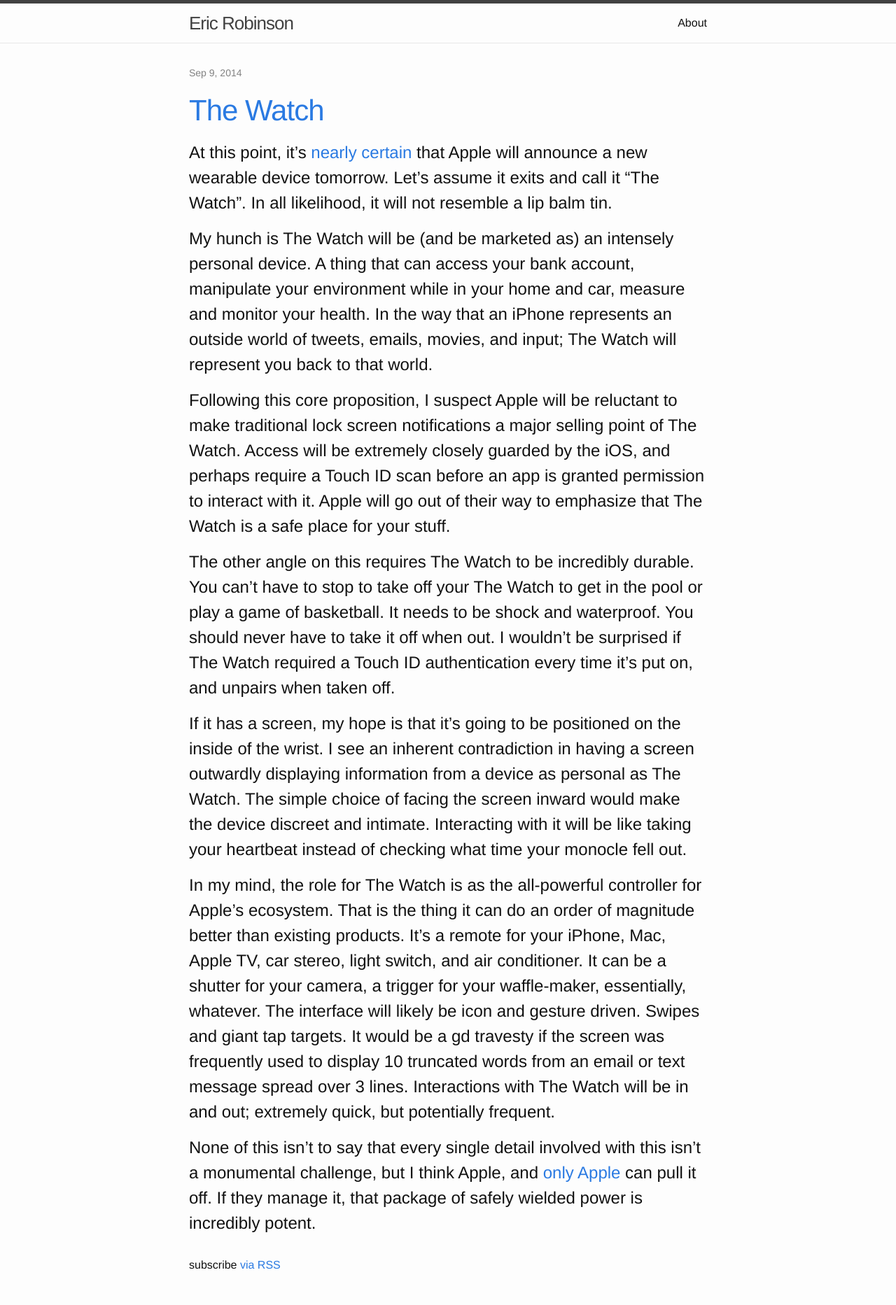
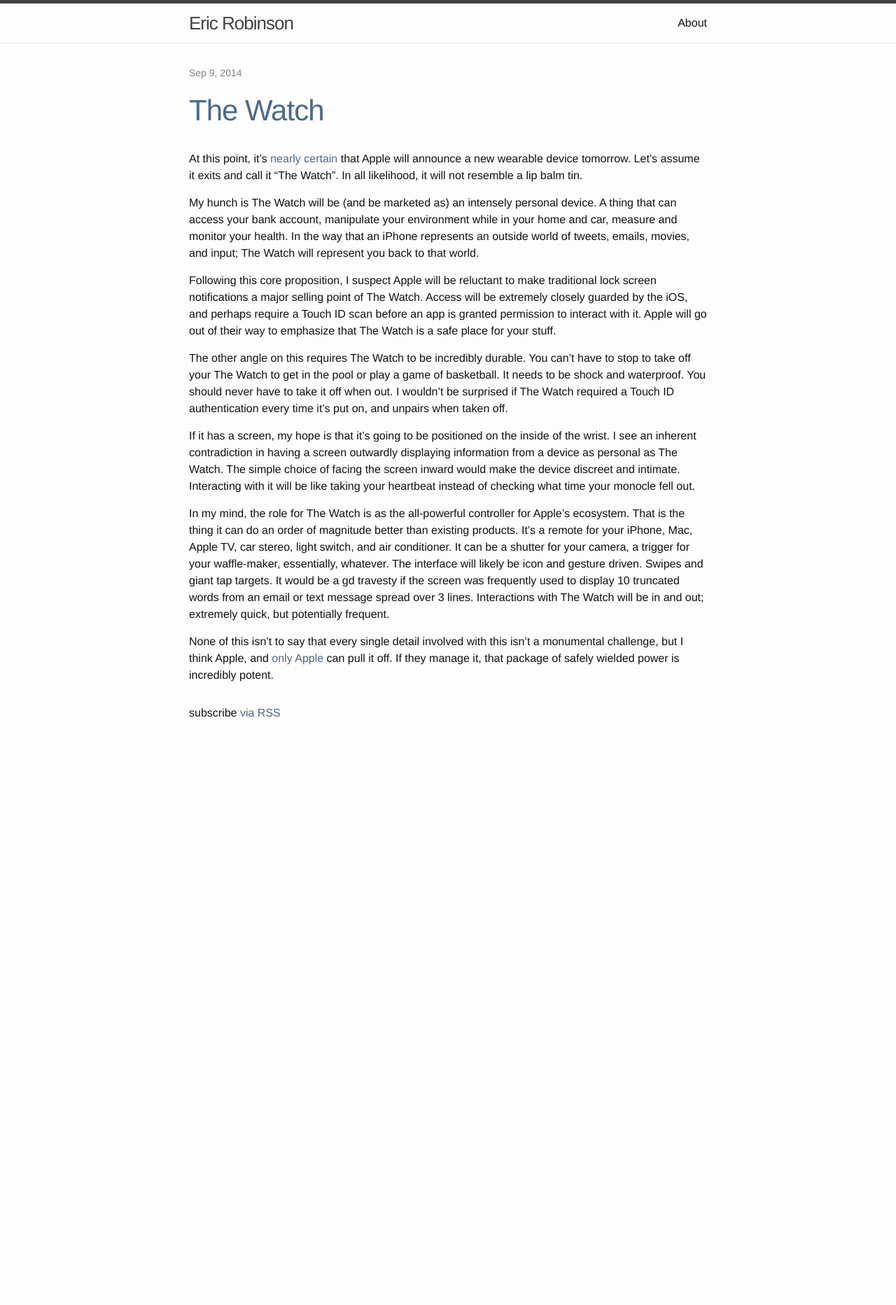
Before and after one commit to eric-robinson/eric-robinson.github.com, a Jekyll site: the page built from index.html, in a window 1280 px wide. Shown: the whole page at 70% size. Built offline with Jekyll 4.4.1, drawn with Linux system fonts in a browser that asks for light colours; after the commit the page ends 1076 px from its top, so only the background shows below that.

Commit message:
layout tweaks

```diff
--- a/css/main.scss
+++ b/css/main.scss
@@ -15,7 +15,7 @@
 
 $text-color:       #111;
 $background-color: #fdfdfd;
-$brand-color:      #2a7ae2;
+$brand-color:      #4A6A8B;
 
 $grey-color:       #828282;
 $grey-color-light: lighten($grey-color, 40%);
--- a/index.html
+++ b/index.html
@@ -11,10 +11,10 @@
 
         <h2>
           <a class="post-link" href="{{ post.url | prepend: site.baseurl }}">{{ post.title }}</a>
-		  <article class="post-content">
-			  {{ post.content }}
-		  </article>
         </h2>
+		<article class="post-content">
+		  {{ post.content }}
+		</article>
       </li>
     {% endfor %}
   </ul>
```
Also changed, not shown: 4 other files.
